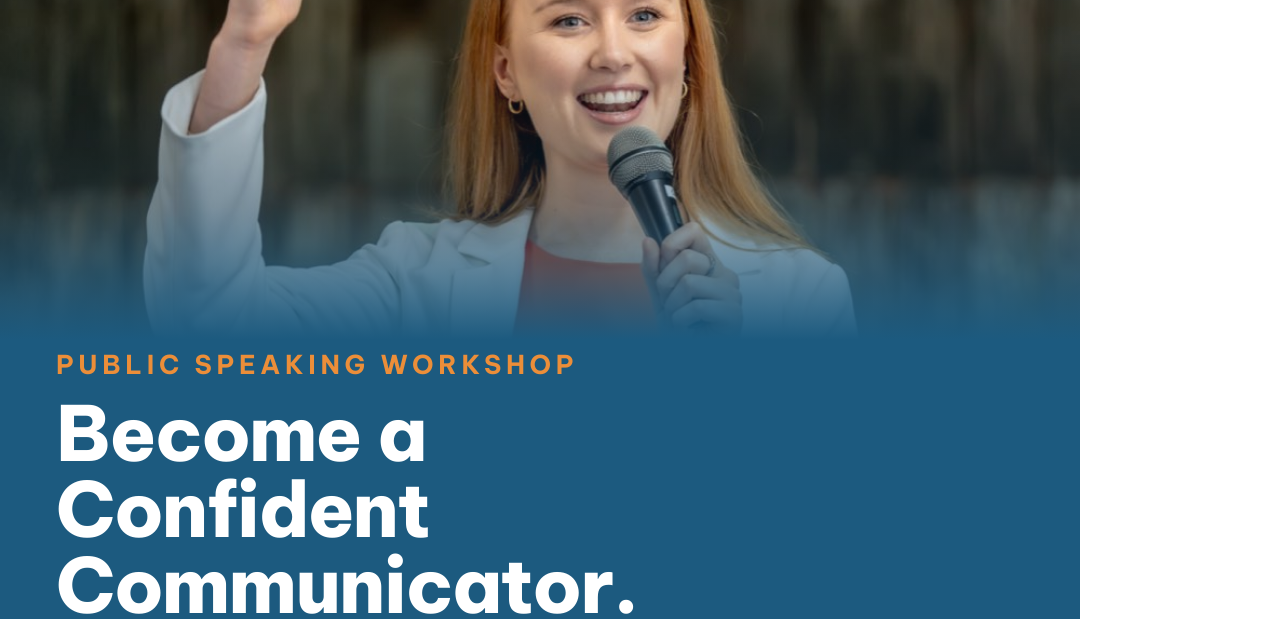
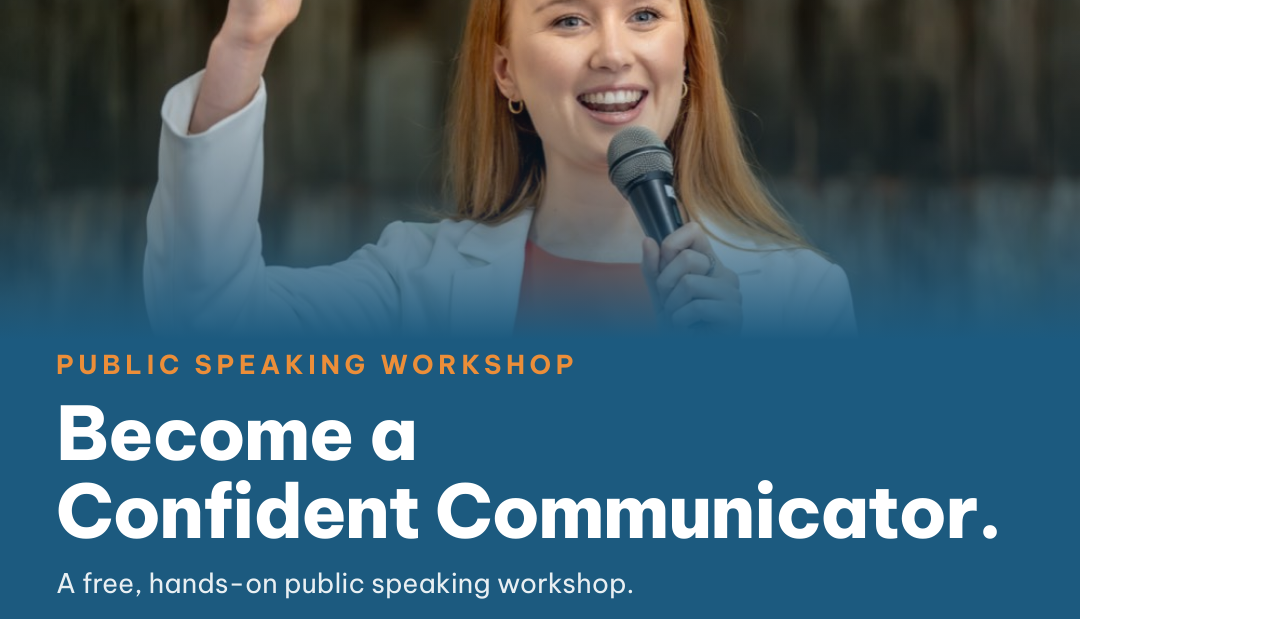
Before and after one commit to JeanWhy/detailpage-gen, a website: page demo/master-class/poster.html in a window 1280 px wide. Shown: the part 136-755 px from the top of the page. Drawn offline with Linux system fonts and the light colour scheme.

Commit message:
포스터: 헤드라인/서브카피 줄바꿈 정리
- 헤드라인 2줄로: "Become a" / "Confident Communicator." (76→74px로 한 줄에 맞춤)
- 서브카피 한 줄로 ("workshop." 외톨이 줄 해결)

Co-Authored-By: Claude Opus 4.8 <noreply@anthropic.com>

```diff
--- a/demo/master-class/poster.html
+++ b/demo/master-class/poster.html
@@ -26,7 +26,7 @@
   /* body */
   .body{flex:1;padding:8px 56px 48px;display:flex;flex-direction:column}
   .eyebrow{color:var(--orange);font-weight:700;font-size:26px;letter-spacing:.18em;text-transform:uppercase;margin-bottom:14px}
-  h1{font-weight:800;font-size:76px;line-height:1;letter-spacing:-.02em}
+  h1{font-weight:800;font-size:74px;line-height:1.05;letter-spacing:-.02em}
   .sub{font-size:27px;color:rgba(255,255,255,.9);font-weight:400;margin-top:16px}
 
   .details{margin-top:22px;display:grid;gap:12px}
@@ -58,7 +58,7 @@
     </div>
     <div class="body">
       <div class="eyebrow">Public Speaking Workshop</div>
-      <h1>Become a<br>Confident<br>Communicator.</h1>
+      <h1>Become a<br>Confident Communicator.</h1>
       <p class="sub">A free, hands-on public speaking workshop.</p>
 
       <div class="details">
```
Also changed, not shown: 1 other file.
